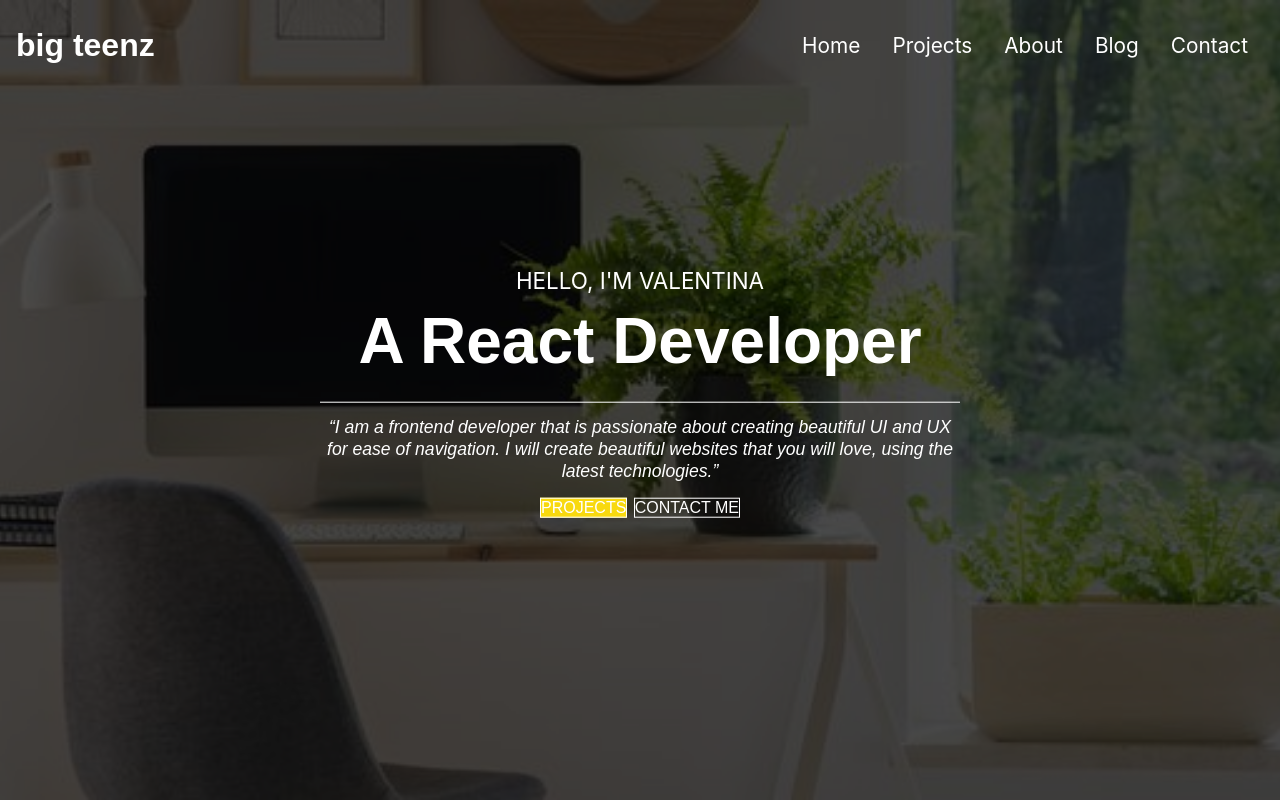
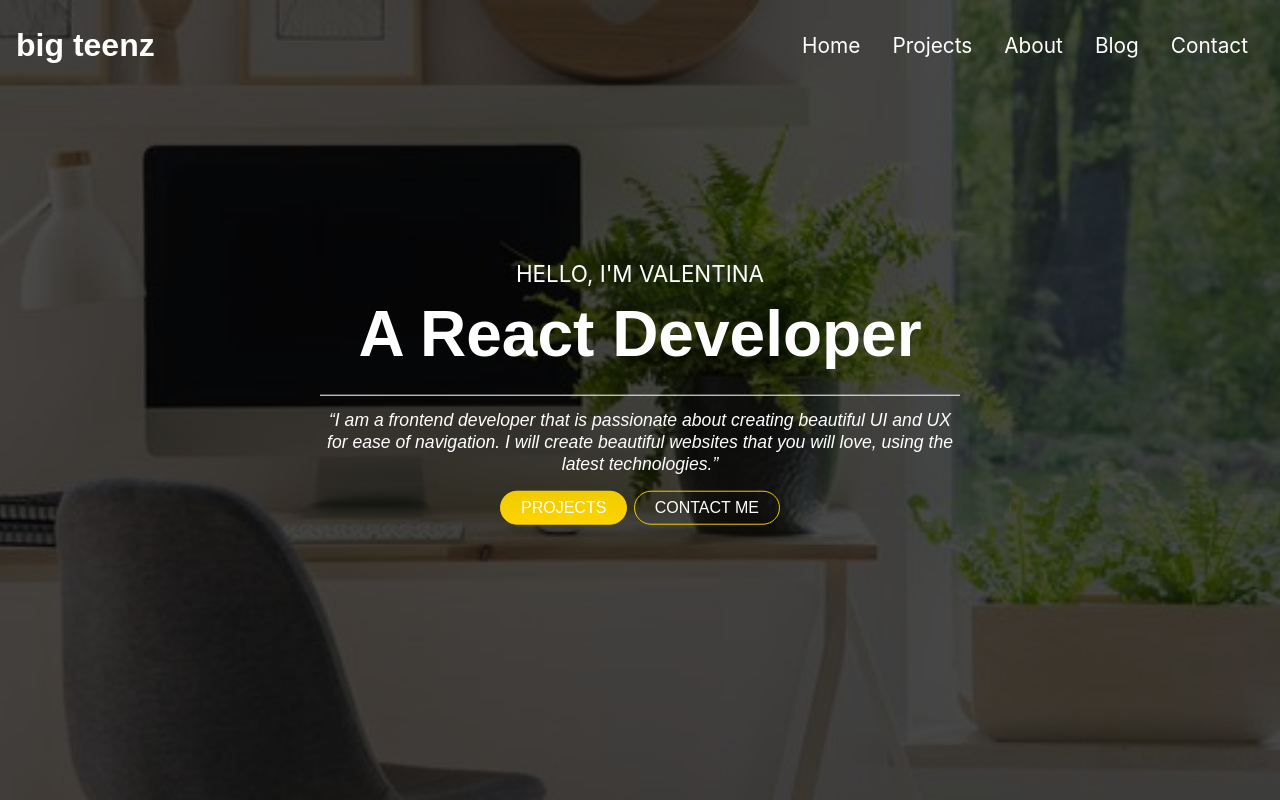
Before and after one commit to valentina-buoro/personal-website, a React (Create React App) app: page / in a window 1280 px wide. Shown: the top 800 px of the page. Built offline with nearby package versions, Linux system fonts and the light colour scheme.

Commit message:
updated button style

```diff
--- a/src/components/Hero/Hero.css
+++ b/src/components/Hero/Hero.css
@@ -61,8 +61,10 @@
     padding-top: 13px;
 }
 
-.content .btn{
-    margin: 1rem 0.2rem;
+.button{
+    display: flex;
+    align-items: center;
+    justify-content: center;
 }
 
 @media screen and (max-width:640px){
--- a/src/components/Hero/HeroImage.js
+++ b/src/components/Hero/HeroImage.js
@@ -23,14 +23,18 @@ const HeroImage = () => {
                     </i></h3>
 
 
-                <div>
-                    <DarkButton className='btn'>
+                <div className='button'>
+
+                        <DarkButton className='btn left'>
                         <Link to='/projects'>
+
                             PROJECTS
                             </Link>
+
                         </DarkButton>
 
-                    <LightButton>
+
+                    <LightButton className='btn right'>
                         <Link to='/contact'>
                             CONTACT ME
                         </Link>
--- a/src/components/WorkCard/WorkCardStyles.css
+++ b/src/components/WorkCard/WorkCardStyles.css
@@ -44,7 +44,7 @@
 }
 
 .pro-btns .bt{
-    padding: 0.5rem 1rem;
+    padding-right: 2rem;
 }
 
 @media screen and (max-width: 740px){
--- a/src/components/styles/Button.js
+++ b/src/components/styles/Button.js
@@ -1,15 +1,18 @@
 import styled from "styled-components";
 
 export const DarkButton = styled.button`
- padding: 12px, 32px;
+
  font-size: 1rem;
  text-transform: uppercase;
- background: rgb(248, 217, 15);
+ background-image: linear-gradient( #efcc00, #ffd300);
  color: #222;
- border: 1px solid #fff;
- border-radius: 5px
  cursor: pointer;
  margin: 1rem 0.2rem;
+ padding: 7px 20px;
+ border: 0.2px solid #efcc00;
+ border-radius: 50px;
+
+
 
  &:hover{
     background: rgba(255, 255, 255, 0.2);
```
Lines whose indentation alone changed are shown as unchanged.
